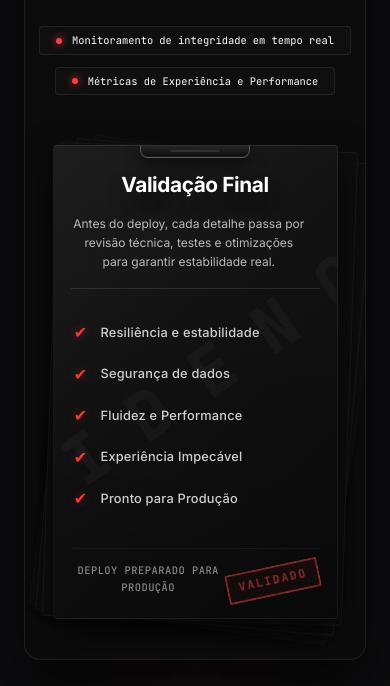
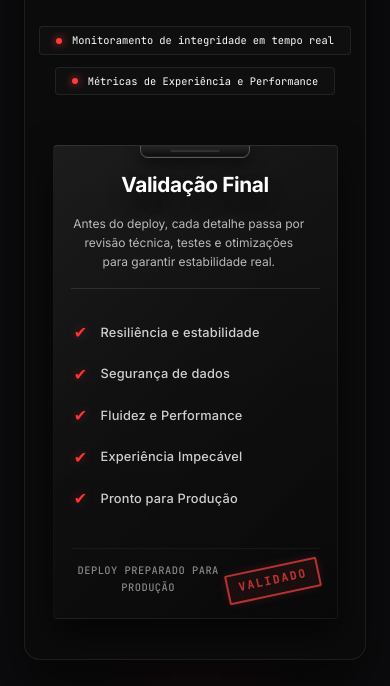
Before and after one commit to PauloHenrrq/Portfolio, a React (Vite) app: page / in a window 390 px wide. Shown: the part 5040-5726 px from the top of the page. Built offline with nearby package versions, Linux system fonts and the light colour scheme.

Commit message:
perf(methodology): disable 3D sheets and mask image filters in stage 04 mobile

```diff
--- a/src/styles/methodology-stage04.css
+++ b/src/styles/methodology-stage04.css
@@ -516,7 +516,11 @@
 
   .stamp-circle.ink-variant {
     font-size: 0.7rem;
-    padding: 4px 10px; /* Width padding reduced by 8px from 8px 18px */
+    padding: 4px 10px;
+    mask-image: none !important;
+    -webkit-mask-image: none !important;
+    background: rgba(180, 50, 50, 0.1) !important;
+    box-shadow: 0 0 10px rgba(180, 50, 50, 0.2) !important;
   }
 
   .tech-report-sheet {
@@ -526,13 +530,25 @@
     box-shadow: 0 15px 35px rgba(0, 0, 0, 0.6) !important;
   }
 
+  .tech-report-sheet::before,
+  .tech-report-sheet::after {
+    display: none !important; /* Desativa textura de ruído soft-light e marca d'água de texto girado */
+  }
+
   .tech-report-sheet-bg-1,
   .tech-report-sheet-bg-2,
   .tech-report-sheet-bg-3 {
-    box-shadow: -2px 5px 15px rgba(0, 0, 0, 0.4) !important;
+    display: none !important; /* Desativa as 3 folhas 3D de fundo no mobile para zerar sobrecarga de profundidade e sombra */
   }
 
   .report-atmosphere-glow {
     display: none !important;
   }
+
+  .tech-tooltip {
+    backdrop-filter: none !important;
+    -webkit-backdrop-filter: none !important;
+    background: rgba(10, 10, 11, 0.98) !important;
+    box-shadow: 0 10px 30px rgba(0, 0, 0, 0.9) !important;
+  }
 }
```
